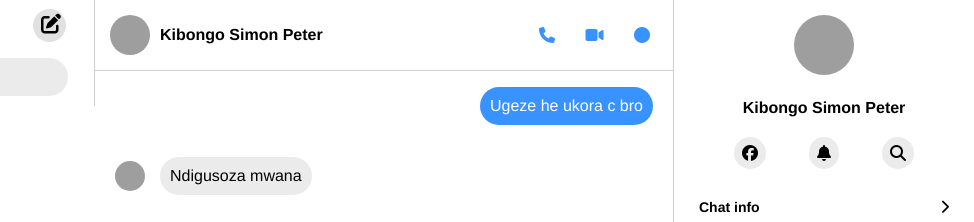
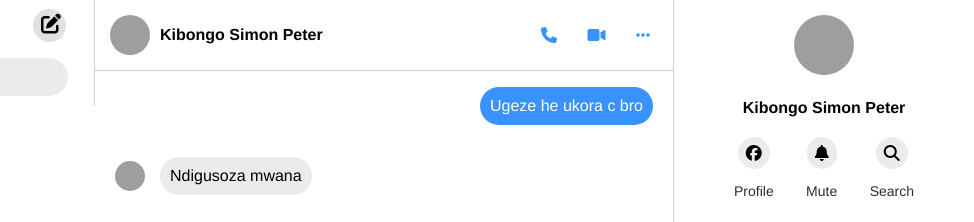
Before and after one commit to Bede03/messenger, a plain HTML site: page index.html in a window 1280 px wide. Shown: the top 222 px of the page, 306-1280 px from the left. Drawn offline with nearby package versions, Linux system fonts and the light colour scheme; grey boxes are pictures that could not be loaded.

Commit message:
Update index.html

```diff
--- a/index.html
+++ b/index.html
@@ -119,7 +119,7 @@
                 <div class="icons">
                     <i class="fa-solid fa-phone"></i>
                     <i class="fa-solid fa-video"></i>
-                    <i class="fa-solid fa-circle"></i>
+                    <i class="fa-solid fa-ellipsis"></i>
 
                 </div>
             </div>
@@ -166,9 +166,20 @@
             <p class="name">Kibongo Simon Peter</p>
 
             <div class="icons">
-                <i class="fa-brands fa-facebook"></i>
-                <i class="fa-solid fa-bell"></i>
-                <i class="fa-solid fa-magnifying-glass"></i>
+
+                <div class="fb">
+                    <i class="fa-brands fa-facebook"></i>
+                    <p>Profile</p>
+                </div>
+                <div class="mute">
+                    <i class="fa-solid fa-bell"></i>
+                    <p>Mute</p>
+                </div>
+                <div class="search">
+                    <i class="fa-solid fa-magnifying-glass"></i>
+                    <p>Search</p>
+                </div>
+
             </div>
 
             <div class="chat-info">
```
